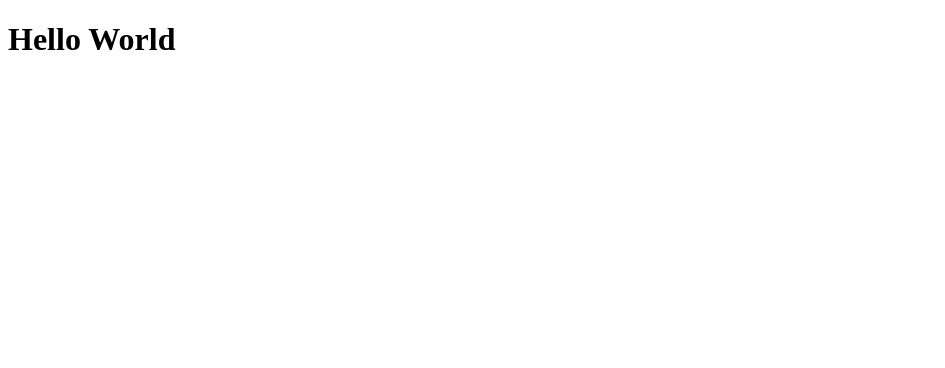
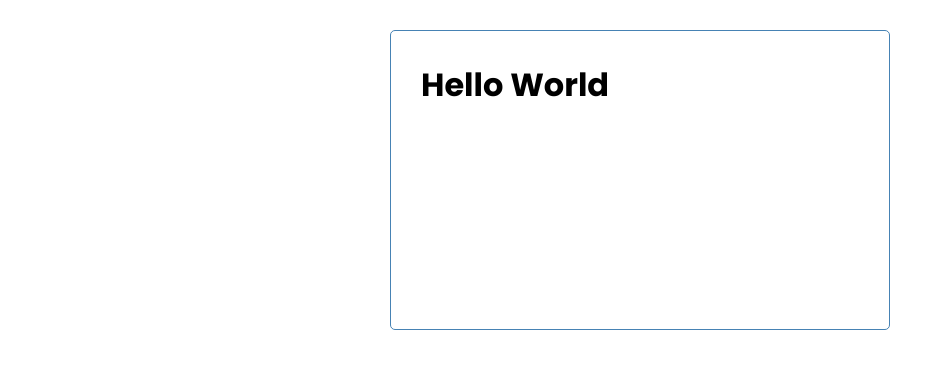
Before and after one commit to Farrux4401/vuejs-task-project, a Vue app: page / in a window 1280 px wide. Shown: the top 368 px of the page, without its empty margins (0-945 px from the left). Built offline with nearby package versions, Linux system fonts and the light colour scheme.

Commit message:
add Header components

```diff
--- a/src/App.vue
+++ b/src/App.vue
@@ -1,5 +1,7 @@
 <template>
-  <h1>Hello World</h1>
+  <div class="container">
+    <h1>Hello World</h1>
+  </div>
 </template>
 
 <script>
@@ -8,5 +10,47 @@
 };
 </script>
 
+
 <style>
+@import url("https://fonts.googleapis.com/css2?family=Poppins:ital,wght@0,600;0,700;1,400;1,500&display=swap");
+* {
+  box-sizing: border-box;
+  padding: 0;
+  margin: 0;
+}
+body {
+  font-family: "Poppins", sans-serif;
+}
+.container {
+  max-width: 500px;
+  margin: 30px auto;
+  overflow: auto;
+  min-height: 300px;
+  border: 1px solid steelblue;
+  padding: 30px;
+  border-radius: 5px;
+}
+.btn {
+  display: inline-block;
+  background: #000;
+  color: #fff;
+  border: none;
+  padding: 10px 20px;
+  margin: 5px;
+  border-radius: 5px;
+  cursor: pointer;
+  text-decoration: none;
+  font-size: 15px;
+  font-family: inherit;
+}
+.btn:focus {
+  outline: none;
+}
+.btn:active {
+  transform: scale(0.98);
+}
+.btn-block {
+  display: block;
+  width: 100%;
+}
 </style>
```
Also changed, not shown: src/components/Header.vue (added, +17 -0 lines).
